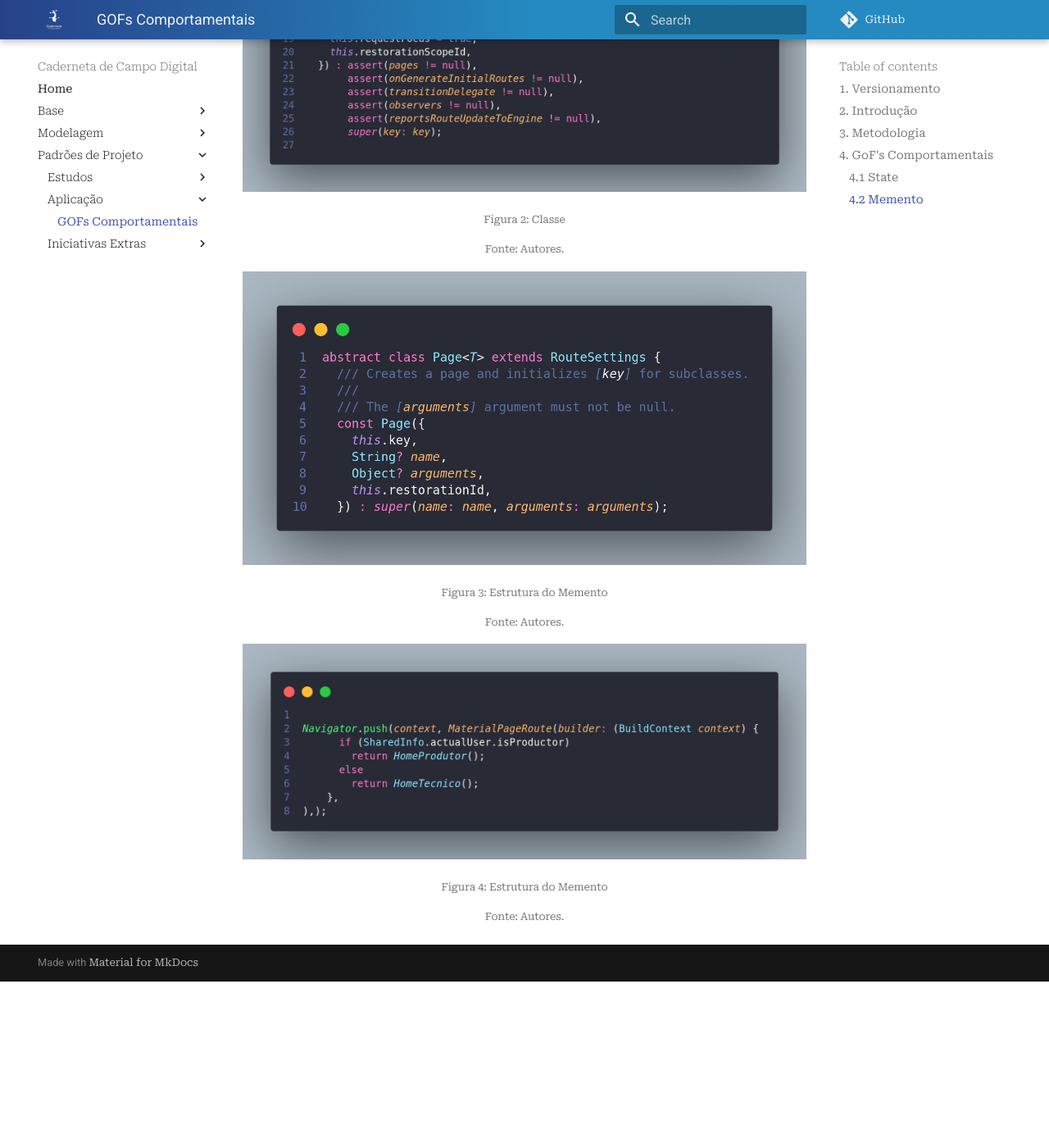
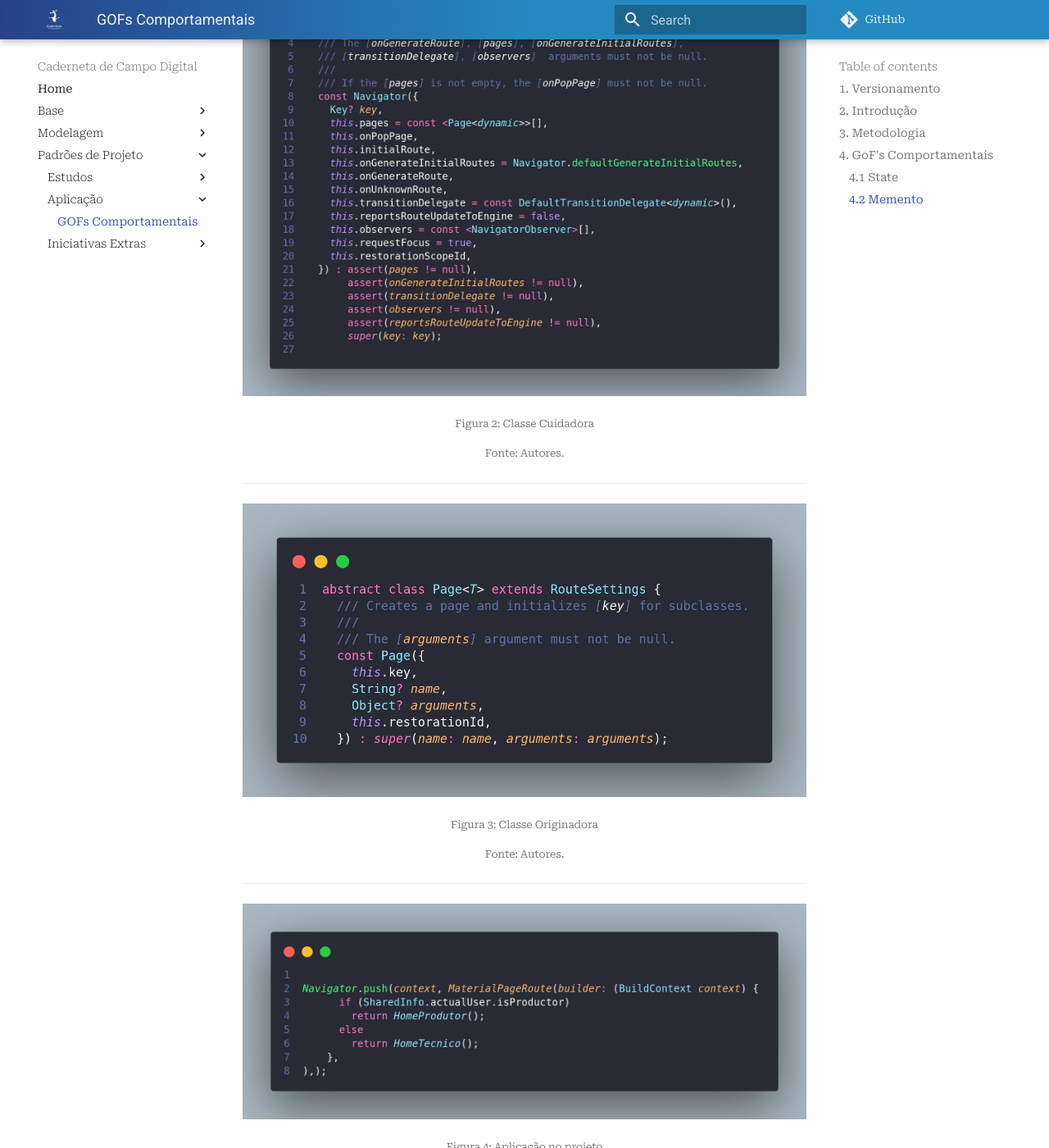
Before and after one commit to UnBArqDsw2021-2/2021.2_G4_CadernetaDeCampoDigital_docs, an MkDocs documentation site: the page built from docs/padroes_projetos/aplicacao/gofs_comportamentais.md, in a window 1280 px wide and 1400 px high, scrolled down 2478 px. Shown: the whole window at 82% size. Built offline with MkDocs 1.6.1 and Material for MkDocs 9.7.7, drawn with Linux system fonts in a browser that asks for light colours; comment, search, counter and statistics services are not loaded; before the commit the page ends 3675 px from its top, so only the background shows below that.

Commit message:
#123 Padronizando imagens de código

```diff
--- a/docs/padroes_projetos/aplicacao/gofs_comportamentais.md
+++ b/docs/padroes_projetos/aplicacao/gofs_comportamentais.md
@@ -42,18 +42,22 @@
 
 <center>
 <img src="../../../assets/padroes_projetos/memento_aplicacao1.png" class="zoom">
-<h6>Figura 2: Classe</h6>
+<h6>Figura 2: Classe Cuidadora</h6>
 <h6>Fonte: Autores.</h6>
 </center>
 
+<hr>
+
 <center>
 <img src="../../../assets/padroes_projetos/memento_aplicacao2.png" class="zoom">
-<h6>Figura 3: Estrutura do Memento</h6>
+<h6>Figura 3: Classe Originadora</h6>
 <h6>Fonte: Autores.</h6>
 </center>
 
+<hr>
+
 <center>
 <img src="../../../assets/padroes_projetos/memento_aplicacao3.png" class="zoom">
-<h6>Figura 4: Estrutura do Memento</h6>
+<h6>Figura 4: Aplicação no projeto</h6>
 <h6>Fonte: Autores.</h6>
 </center>
```
Also changed, not shown: docs/assets/padroes_projetos/state_aplicacao.png.
